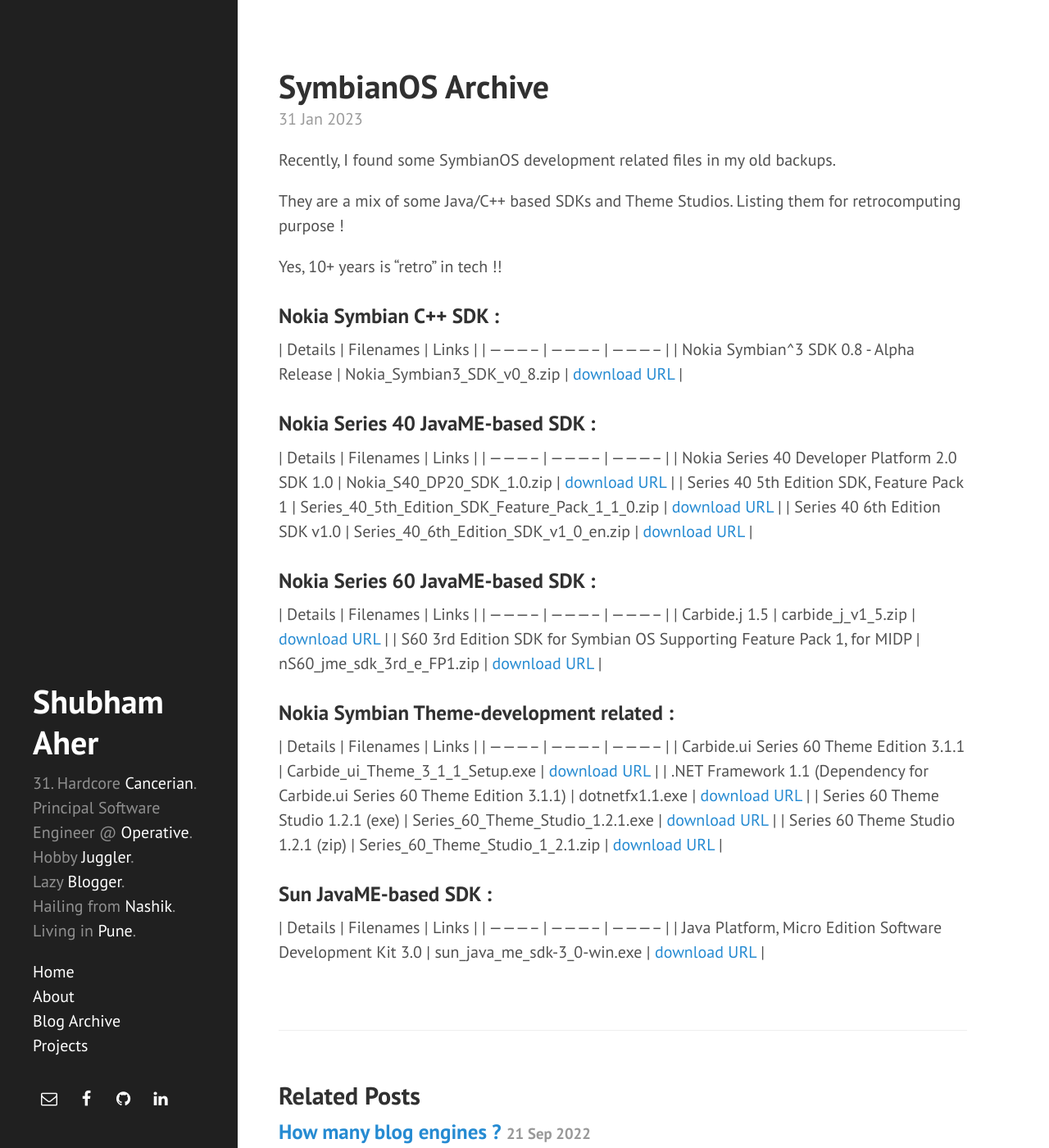
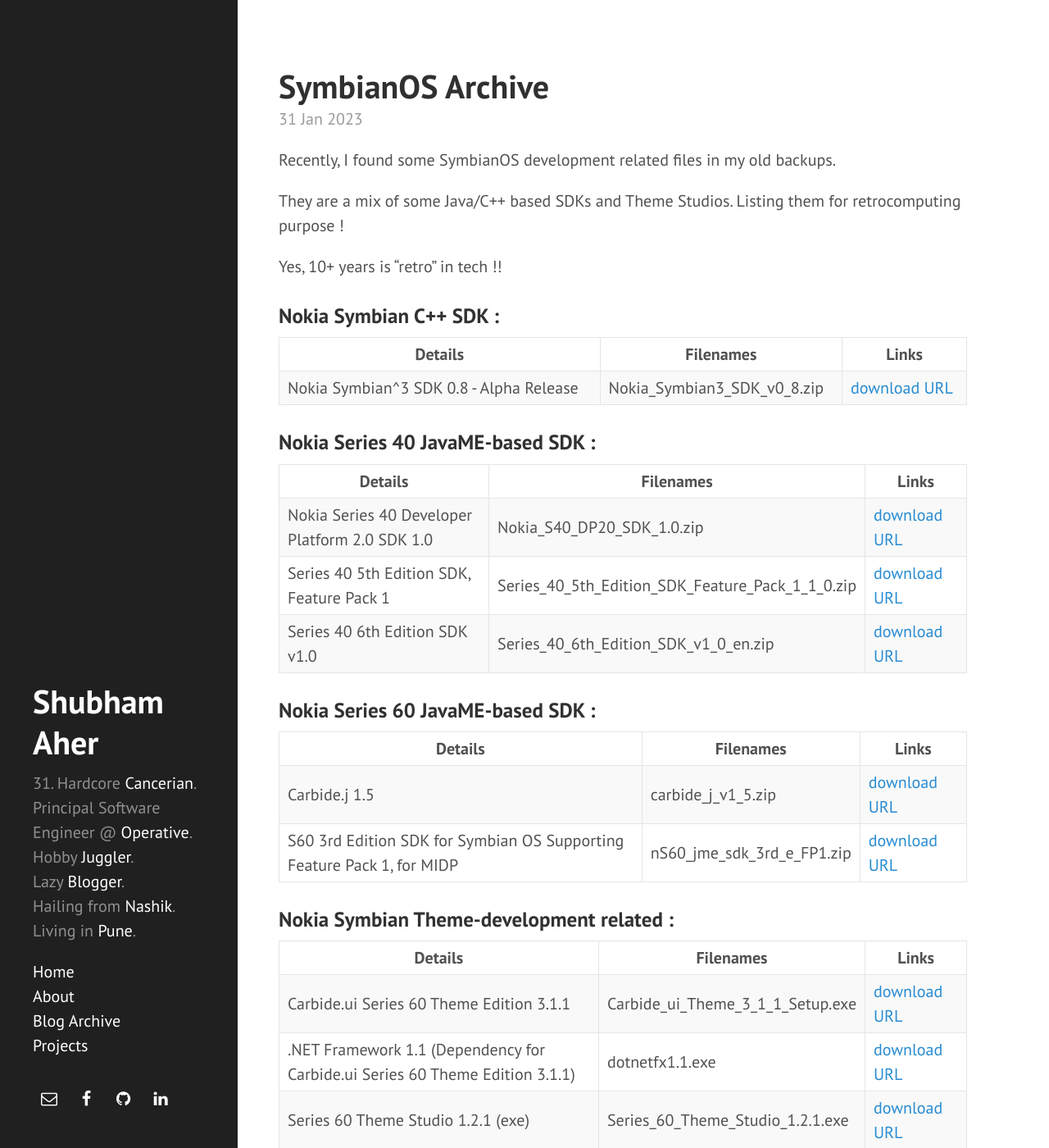
Before and after one commit to shubham-aher/shubham-aher.github.io, a Jekyll site: the page built from _posts/2023-01-31-symbian-os-archive.md, in a window 1280 px wide and 1400 px high. Shown: the whole window at 82% size. Built offline with Jekyll 4.4.1, drawn with Linux system fonts in a browser that asks for light colours; nearby versions of some CDN libraries; comment, search, counter and statistics services are not loaded; some of the changed text lies outside the part shown.

Commit message:
2023 Setup and Updated table

```diff
--- a/_posts/2023-01-31-symbian-os-archive.md
+++ b/_posts/2023-01-31-symbian-os-archive.md
@@ -11,12 +11,13 @@
 Yes, 10+ years is "retro" in tech !!
 
 ### Nokia Symbian C++ SDK :
-| Details | Filenames | Links |
+
+|Details |Filenames |Links |
 | ----------- | ----------- | ----------- |
 | Nokia Symbian^3 SDK 0.8 - Alpha Release | Nokia_Symbian3_SDK_v0_8.zip | [download URL](https://www.mediafire.com/file/2ow8oqbiu7z1pgj/Nokia_Symbian3_SDK_v0_8.zip/file) |
 
+### Nokia Series 40 JavaME-based SDK :
 
-### Nokia Series 40 JavaME-based SDK :
 | Details | Filenames | Links |
 | ----------- | ----------- | ----------- |
 | Nokia Series 40 Developer Platform 2.0 SDK 1.0 | Nokia_S40_DP20_SDK_1.0.zip | [download URL](https://www.mediafire.com/file/58qvsva8rx7xod7/Nokia_S40_DP20_SDK_1.0.zip/file) |
@@ -25,6 +26,7 @@
 
 
 ### Nokia Series 60 JavaME-based SDK :
+
 | Details | Filenames | Links |
 | ----------- | ----------- | ----------- |
 | Carbide.j 1.5 | carbide_j_v1_5.zip | [download URL](https://www.mediafire.com/file/i06mu5whztdarfq/carbide_j_v1_5.zip/file) |
@@ -32,6 +34,7 @@
 
 
 ### Nokia Symbian Theme-development related :
+
 | Details | Filenames | Links |
 | ----------- | ----------- | ----------- |
 | Carbide.ui Series 60 Theme Edition 3.1.1 | Carbide_ui_Theme_3_1_1_Setup.exe | [download URL](https://www.mediafire.com/file/odgbwvow6d8jr75/Carbide_ui_Theme_3_1_1_Setup.exe/file) |
@@ -41,6 +44,7 @@
 
 
 ### Sun JavaME-based SDK :
+
 | Details | Filenames | Links |
 | ----------- | ----------- | ----------- |
 | Java Platform, Micro Edition Software Development Kit 3.0 | sun_java_me_sdk-3_0-win.exe | [download URL](https://www.mediafire.com/file/gwti0w4lgfb7ixh/sun_java_me_sdk-3_0-win.exe/file) |
```
Also changed, not shown: Gemfile.lock, README.md, 1 other file.
